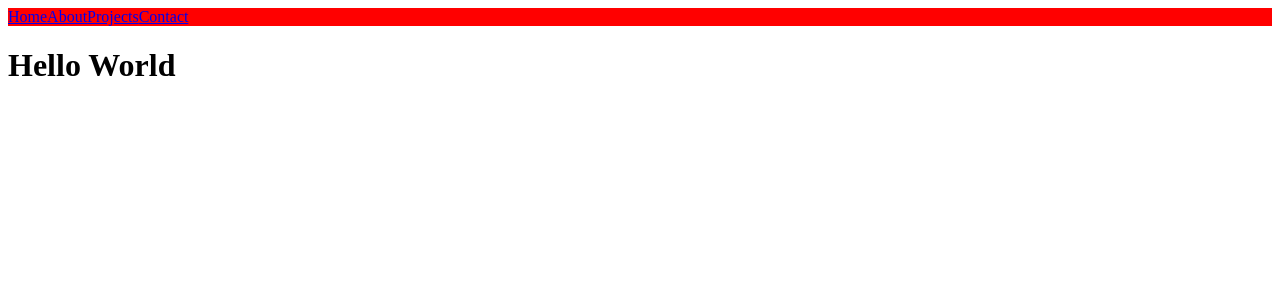
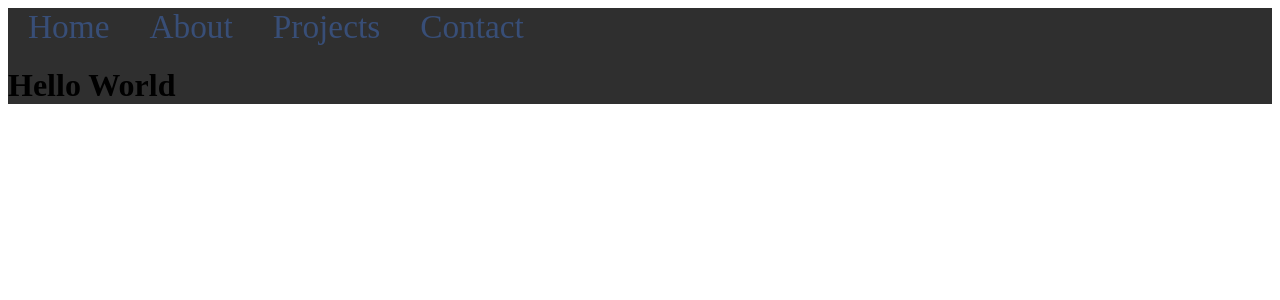
Before and after one commit to Jam20/JamesBrouckmanWebsite, a Vue app: page / in a window 1280 px wide. Shown: the top 300 px of the page. Built offline with nearby package versions, Linux system fonts and the light colour scheme.

Commit message:
Started working on navbar
created events that watch for hover
NATIVE for router-link objects
TODO
change margin to padding
change color when hovered

```diff
--- a/src/App.vue
+++ b/src/App.vue
@@ -1,11 +1,10 @@
 <template>
   <div id="app">
     <div id="Navbar">
-      <router-link to="Home">Home</router-link>
-      <router-link to="About">About</router-link>
-      <router-link to="Projects">Projects</router-link>
-      <router-link to="Contact">Contact</router-link>
-
+      <router-link v-bind:class="{Hover:link1Hover}" @mouseenter.native="link1Hover=true" @mouseleave.native="link1Hover = false" to="Home">Home</router-link>
+      <router-link v-bind:class="{Hover:link2Hover}" @mouseenter.native="link2Hover=true" @mouseleave.native="link2Hover = false" to="About">About</router-link>
+      <router-link v-bind:class="{Hover:link3Hover}" @mouseenter.native="link3Hover=true" @mouseleave.native="link3Hover = false" to="Projects">Projects</router-link>
+      <router-link v-bind:class="{Hover:link4Hover}" @mouseenter.native="link4Hover=true" @mouseleave.native="link4Hover = false" to="Contact">Contact</router-link>
     </div>
     <router-view/>
   </div>
@@ -13,15 +12,37 @@
 
 <script>
 export default {
-  name: 'App'
+  name: 'App',
+  data(){
+    return{
+      link1Hover: false,
+      link2Hover: false,
+      link3Hover: false,
+      link4Hover: false,
+
+    }
+  }
+
 }
+
 </script>
 
 <style>
-#Navbar{
-  background-color: red
+@import url("Variables.css");
+
+#app{
+  background-color: var(--BackgroundPrimary);
 }
-#Navbar router-link{
-  background-color: black
+
+#Navbar a{
+  color: var(--BackgroundAccent);
+  font-size: 25pt;
+  text-decoration: none;
+  margin: 20px;
 }
+
+a.Hover{
+  background-color: #4f4f4f;
+}
+
 </style>
--- /dev/null
+++ b/src/Variables.css
@@ -0,0 +1,8 @@
+:root{
+    --BackgroundPrimary:#2f2f2f;
+    --BackgroundAccent:#384E77;
+    --ForgroundPrimary:#453F78;
+    --ForgroundNeutral:#6c756B;
+    --ForgroundAccent:#AC3931;
+
+}
```
